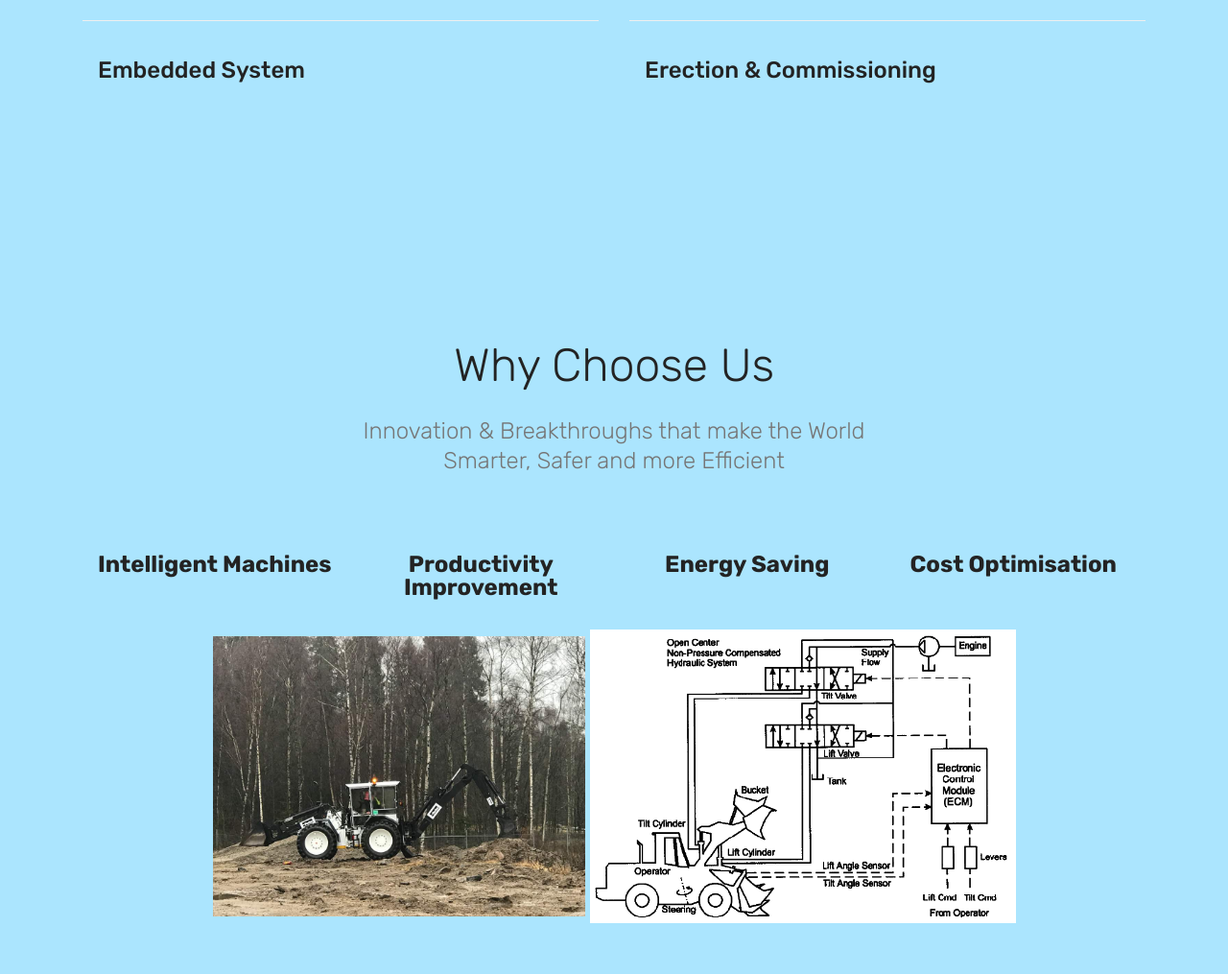
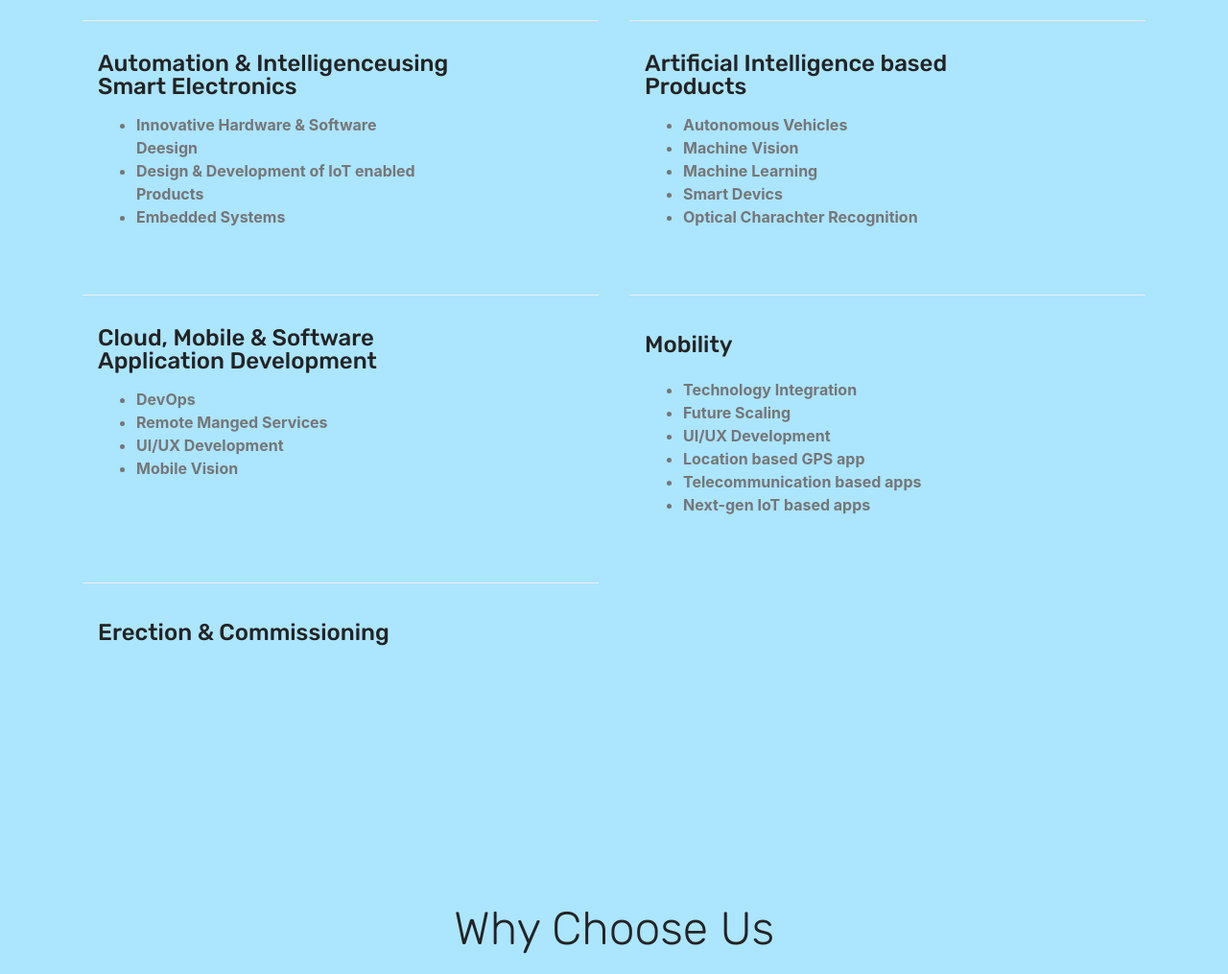
Before and after one commit to sanjeevgugnani/sanjeevgugnani.github.io, a plain HTML site: page index.html in a window 1280 px wide. Shown: the part 1478-2493 px from the top of the page at 96% size. Drawn offline with Linux system fonts and the light colour scheme; files whose address does not match are found by name.

Commit message:
added new skills info + updated Sridhar designation

```diff
--- a/index.html
+++ b/index.html
@@ -239,10 +239,21 @@
                     <div class="card-box">
                         <div class="top-line pb-3">
                             <h4 class="card-title mbr-fonts-style display-5">
-                                Embedded System</h4>
+                                Automation & Intelligenceusing Smart Electronics</h4>
                             <p class="mbr-text card-title cost mbr-fonts-style m-0 display-5">&nbsp;</p>
                         </div>
                         <div class="bottom-line">
+
+                            <b>
+                            <ul style="color: #767676;">
+                                    <li> Innovative Hardware & Software Deesign
+                                        <li> Design & Development of IoT enabled Products
+                                            <li>  Embedded Systems
+
+
+                                </ul>
+                            </b>
+
 
                         </div>
                     </div>
@@ -250,6 +261,82 @@
             </div>
             <!--Card-4-->
             <div class="card px-3 col-12 col-md-6">
+                <div class="card-wrapper media-container-row media-container-row">
+                    <div class="card-box">
+                        <div class="top-line pb-3">
+                            <h4 class="card-title mbr-fonts-style display-5">
+                                Artificial Intelligence based Products</h4>
+                            <p class="mbr-text card-title cost mbr-fonts-style m-0 display-5">&nbsp;</p>
+                        </div>
+                        <div class="bottom-line">
+                            <b>
+                            <ul style="color: #767676;">
+                                    <li> Autonomous Vehicles
+                                        <li> Machine Vision
+                                            <li>  Machine Learning
+                                                <li>  Smart Devics
+                                                    <li>  Optical Charachter Recognition
+
+
+
+                                </ul>
+                            </b>
+                        </div>
+                    </div>
+                </div>
+            </div>
+
+            <!--Card-7-->
+    <div class="card px-3 col-12 col-md-6">
+                <div class="card-wrapper media-container-row media-container-row">
+                    <div class="card-box">
+                        <div class="top-line pb-3">
+                            <h4 class="card-title mbr-fonts-style display-5">
+                                Cloud, Mobile & Software Application Development</h4>
+                            <p class="mbr-text card-title cost mbr-fonts-style m-0 display-5">&nbsp;</p>
+                        </div>
+                        <div class="bottom-line">
+                            <b>
+                            <ul style="color: #767676;">
+                                    <li> DevOps
+                                        <li> Remote Manged Services
+                                            <li>  UI/UX Development
+                                                <li>  Mobile Vision
+                                </ul>
+                            </b>
+                        </div>
+                    </div>
+                </div>
+            </div>
+            <!--Card-8-->
+    <div class="card px-3 col-12 col-md-6">
+                <div class="card-wrapper media-container-row media-container-row">
+                    <div class="card-box">
+                        <div class="top-line pb-3">
+                            <h4 class="card-title mbr-fonts-style display-5">
+                                Mobility</h4>
+                            <p class="mbr-text card-title cost mbr-fonts-style m-0 display-5">&nbsp;</p>
+                        </div>
+                        <div class="bottom-line">
+                            <b>
+                            <ul style="color: #767676;">
+                                    <li> Technology Integration
+                                        <li> Future Scaling
+                                            <li>  UI/UX Development
+                                                <li>  Location based GPS app
+                                                    <li>  Telecommunication based apps
+                                                        <li>  Next-gen IoT based apps
+
+
+
+                                </ul>
+                            </b>
+                        </div>
+                    </div>
+                </div>
+            </div>
+            <!--Card-9-->
+                        <div class="card px-3 col-12 col-md-6">
                 <div class="card-wrapper media-container-row media-container-row">
                     <div class="card-box">
                         <div class="top-line pb-3">
@@ -264,11 +351,6 @@
                 </div>
             </div>
 
-            <!--Card-7-->
-
-            <!--Card-8-->
-
-            <!--Card-9-->
 
             <!--Card-10-->
 
@@ -390,9 +472,9 @@
                                 <b><br>
                                 Sanjay Shridhar
                                 <br>
-                                Sourcing Director
+                                Head of Purchasing
                                 <br>
-                                Yantra Live
+                                CNH Industrial
                                 <br></b>
 
                                 <p align="left">
@@ -403,7 +485,7 @@
                                 His in-depth product understanding and global connect supporting many enterprises to launch projects successfully.
                             </p>
                             <div>
-                            <img src="assets/images/yantra.webp" width="20%" height="20%">
+                            <!--<img src="assets/images/yantra.webp" width="20%" height="20%">-->
                         </div>
                             </div>
                         </div>
```
